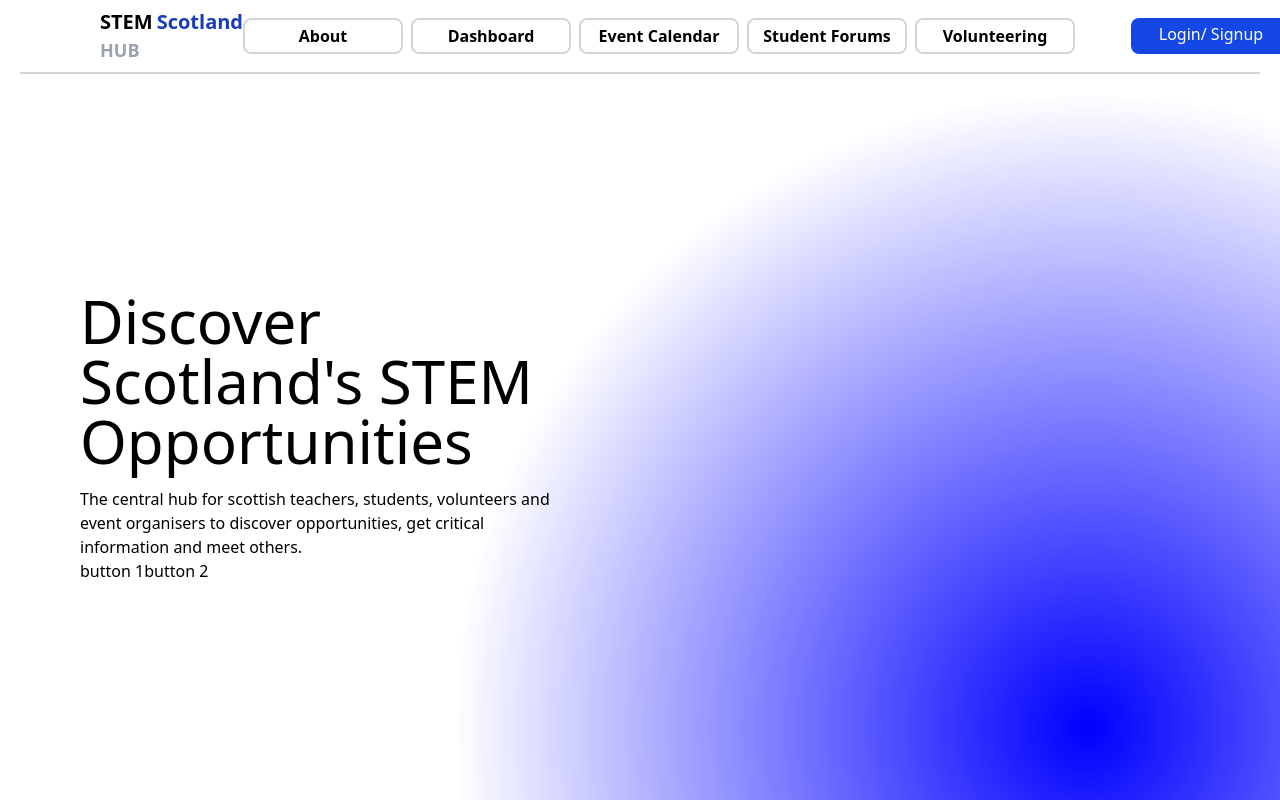
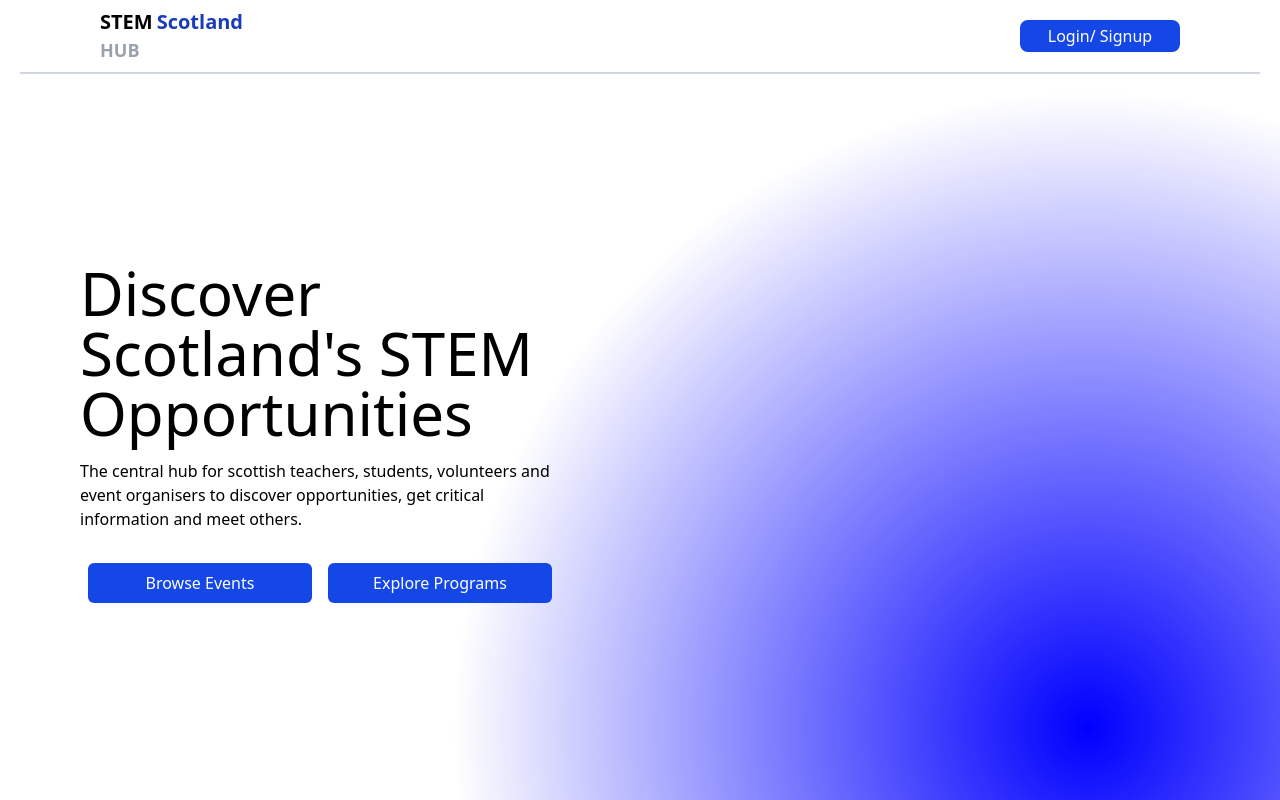
Before and after one commit to GrayHound85/stem-hub-scotland, a Next.js app in the folder app/: page / in a window 1280 px wide. Built offline with nearby package versions, Linux system fonts and the light colour scheme.

Commit message:
added to new repo

```diff
--- a/app/src/Components/GetAuth.tsx
+++ b/app/src/Components/GetAuth.tsx
@@ -1,4 +1,4 @@
-export async function check_valid(
+type places = {
   value:
     | "About"
     | "Dashboard"
@@ -6,8 +6,10 @@ export async function check_valid(
     | "Explore Programs"
     | "Student Forums"
     | "Volunteering"
-    | "Login",
-) {
+    | "Login";
+};
+
+export async function check_valid({ value }: places) {
   switch (value) {
     case "About":
       return true;
@@ -25,3 +27,5 @@ export async function check_valid(
       return true;
   }
 }
+
+export async function be_here({ value }: places) {}
--- a/app/src/Components/NavBar.tsx
+++ b/app/src/Components/NavBar.tsx
@@ -36,7 +36,7 @@ async function NavBar() {
   ];
   return (
     <div className="flex items-center justify-between bg-white border-b-2 border-gray-300 mx-5 p-1 px-20 h-20">
-      <Link href={"/"}>
+      <Link href={"/"} className="hover:bg-blue-50 rounded-sm">
         <div className="flex-col text-xl">
           <div className="flex gap-1">
             <h1 className="text-black font-semibold">STEM</h1>
@@ -52,14 +52,14 @@ async function NavBar() {
             requirement && (
               <div
                 key={index}
-                className="flex justify-center w-40 border-2 border-gray-300 p-1 rounded-lg">
+                className="flex justify-center w-40 border-2 border-gray-300 p-1 rounded-lg hover:bg-blue-50">
                 <Link href={link} className="text-black font-semibold">
                   {display}
                 </Link>
               </div>
             ),
         )}
-        <div className="flex justify-center text-white bg-blue-700 w-40 p-1 ml-12 rounded-lg">
+        <div className="flex justify-center text-white w-40 p-1 ml-12 rounded-lg bg-blue-700 hover:bg-blue-800">
           <Link href="\login"> Login/{"\n"} Signup</Link>
         </div>
       </div>
--- a/app/src/app/login/page.tsx
+++ b/app/src/app/login/page.tsx
@@ -5,9 +5,9 @@ import { redirect } from "next/navigation";
 import LoginForm from "./LoginForm";
 
 export default async function Login() {
-  const valid = await check_valid("Login");
+  const valid = await check_valid({ value: "Login" });
 
-  if (!check_valid("Login")) {
+  if (!check_valid({ value: "Login" })) {
     redirect("/");
   }
   return <LoginForm />;
--- a/app/src/app/page.tsx
+++ b/app/src/app/page.tsx
@@ -1,3 +1,4 @@
+import Link from "next/link";
 import NavBar from "../Components/NavBar";
 import "./global.css";
 
@@ -12,14 +13,22 @@ export default function Home() {
           <h1 className="text-6xl">Discover</h1>
           <h1 className="text-6xl">Scotland's STEM</h1>
           <h1 className="text-6xl mb-4">Opportunities</h1>
-          <p>
+          <p className="mb-6">
             The central hub for scottish teachers, students, volunteers and
             event organisers to discover opportunities, get critical information
             and meet others.
           </p>
           <div className="flex flex-row">
-            <h1> button 1</h1>
-            <h1> button 2</h1>
+            <div className="flex justify-center items-center w-1/2 rounded-md bg-blue-700 hover:bg-blue-800 m-2 min-h-10">
+              <Link href="/event_calendar" className="text-white">
+                Browse Events
+              </Link>
+            </div>
+            <div className="flex justify-center items-center w-1/2 rounded-md bg-blue-700 hover:bg-blue-800 m-2 min-h-10">
+              <Link href="/explore_programs" className="text-white">
+                Explore Programs
+              </Link>
+            </div>
           </div>
         </div>
       </div>
```
